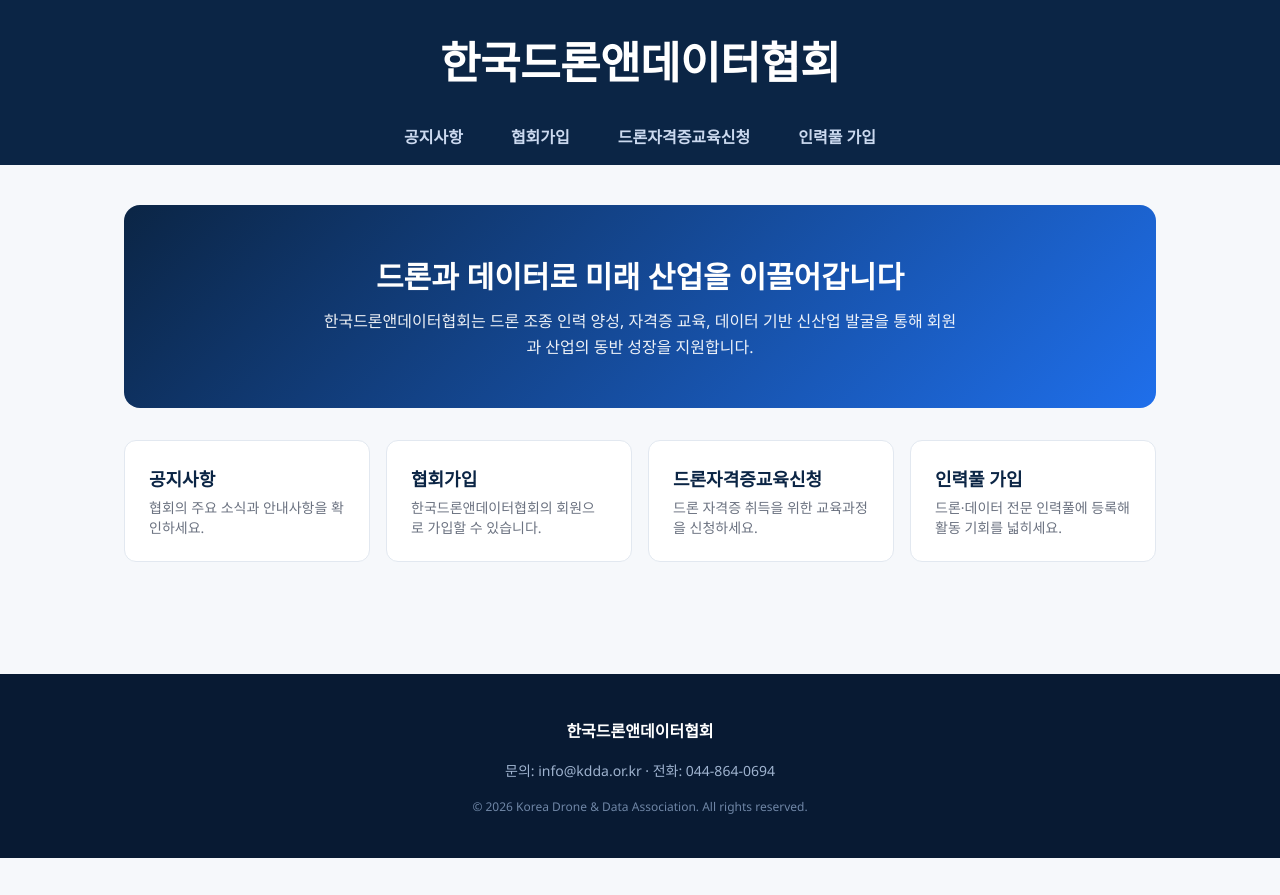
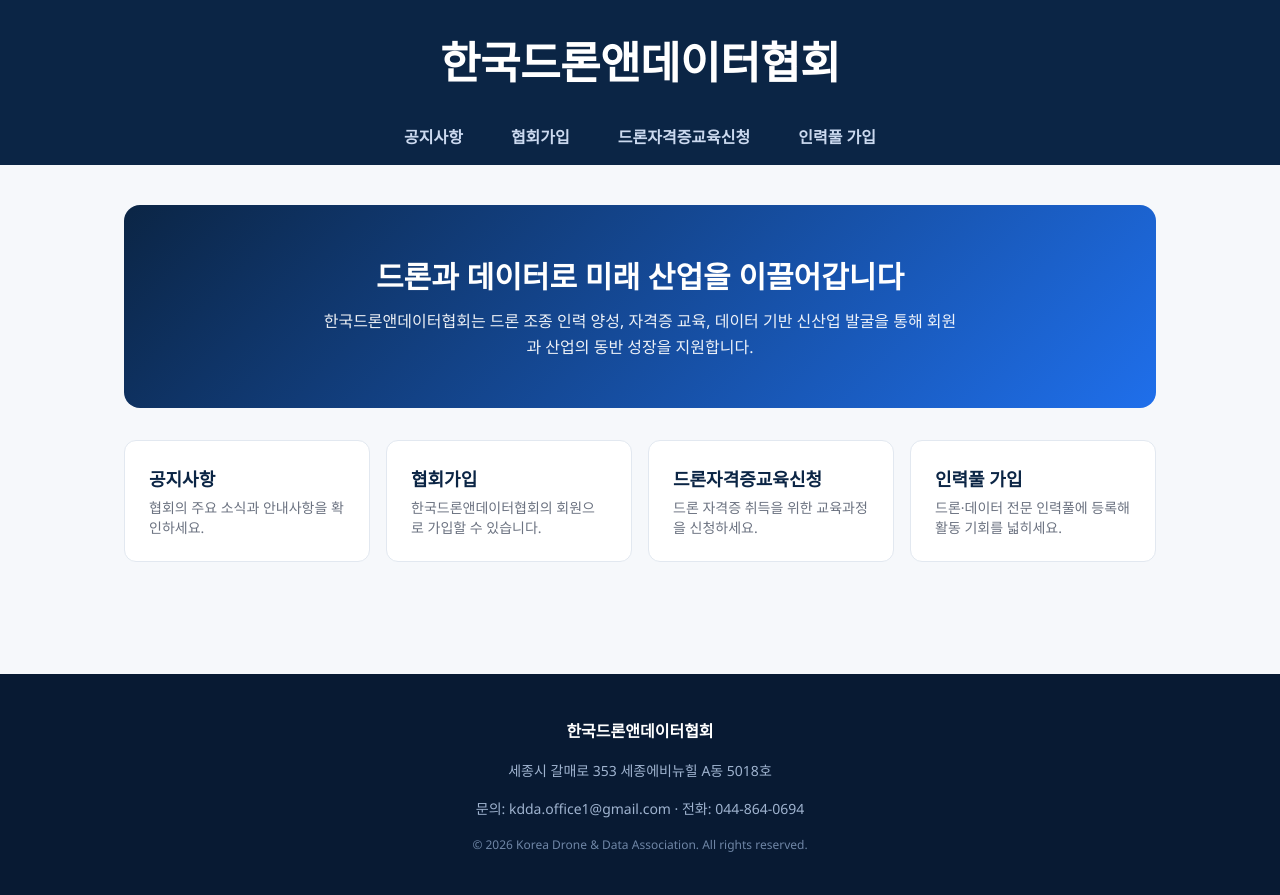
Before and after one commit to lay7362-ctrl/korea-drone-data-association, a React (Vite) app: page / in a window 1280 px wide. Before the commit the page ends 858 px from the top, so only its background shows below. Built offline with nearby package versions, Linux system fonts and the light colour scheme.

Commit message:
푸터에 실제 협회 주소 추가 및 이메일을 kdda.office1@gmail.com으로 변경

```diff
--- a/src/components/Footer.jsx
+++ b/src/components/Footer.jsx
@@ -5,7 +5,8 @@ function Footer() {
     <footer className="site-footer">
       <div className="site-footer__inner">
         <p className="site-footer__name">한국드론앤데이터협회</p>
-        <p>문의: info@kdda.or.kr · 전화: 044-864-0694</p>
+        <p>세종시 갈매로 353 세종에비뉴힐 A동 5018호</p>
+        <p>문의: kdda.office1@gmail.com · 전화: 044-864-0694</p>
         <p className="site-footer__copy">
           © {new Date().getFullYear()} Korea Drone &amp; Data Association. All
           rights reserved.
```
